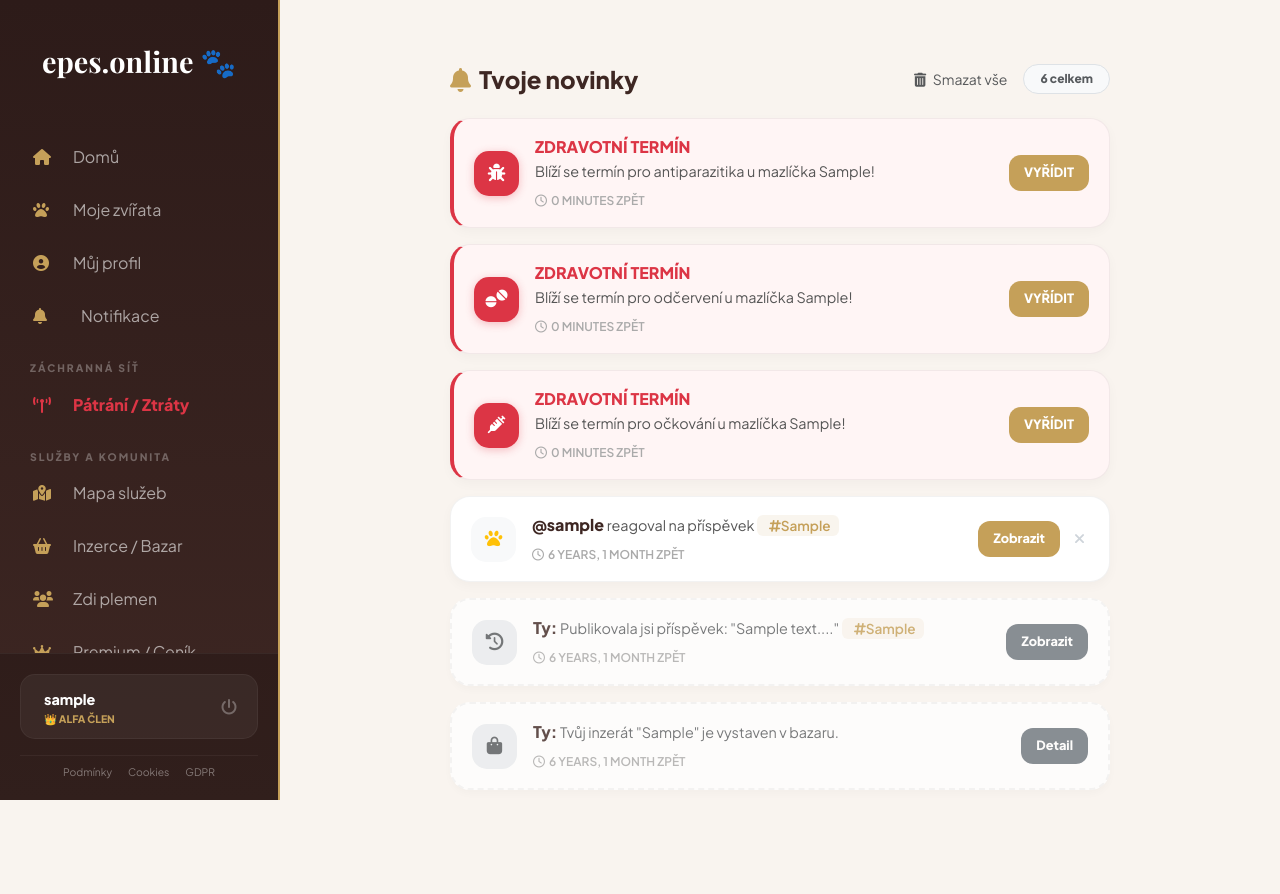
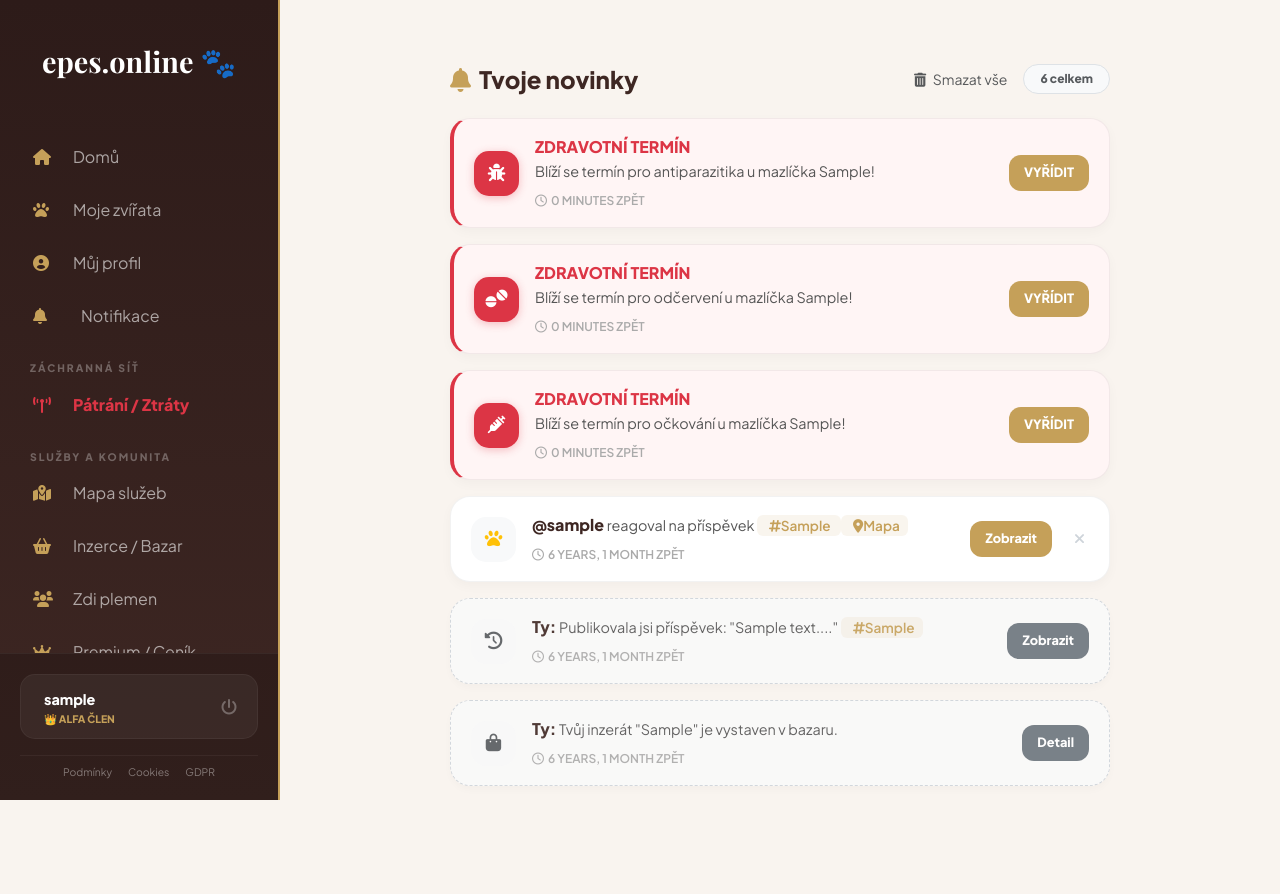
Before and after one commit to ikarivana/Pythonpes, a Django app: page /users/notifikace/ in a window 1280 px wide. After the commit the page ends 800 px from the top, so only its background shows below. Run offline with Django 5.2, Linux system fonts and the light colour scheme; a user stored in the database is signed in; tables that the repository leaves empty hold one stand-in row (values such as "Sample post").

Commit message:
hodnoceni sluzby v mapach

```diff
--- a/pes/settings.py
+++ b/pes/settings.py
@@ -27,7 +27,7 @@ load_dotenv()
 SECRET_KEY = os.getenv('SECRET_KEY', default='django-insecure-1pv+(%pqb466r@7*-l7wr0skdytrs**6d1sqlkx0mh_jp0%sjp')
 
 # SECURITY WARNING: don't run with debug turned on in production!
-DEBUG = False
+DEBUG = True
 
 
 ALLOWED_HOSTS = ['epes-8717.rostiapp.cz', 'www.epes.online', 'epes.online', '127.0.0.1', 'localhost']
--- a/users/models.py
+++ b/users/models.py
@@ -283,10 +283,19 @@ class Komentar(models.Model):
 class Notifikace(models.Model):
     prijemce = models.ForeignKey(User, on_delete=models.CASCADE, related_name='prijate_notifikace')
     odesilatel = models.ForeignKey(User, on_delete=models.CASCADE, related_name='odeslane_notifikace')
-    typ = models.CharField(max_length=20)  # 'like', 'komentar'
 
-    # --- OPRAVA: Použití názvu třídy Prispevek ---
+    # Rozšíříme o 'recenze' a 'moje_aktivita'
+    typ = models.CharField(max_length=20)  # 'like', 'komentar', 'recenze', 'moje_aktivita'
+
+    # Propojení na příspěvky ze zdi
     prispevek = models.ForeignKey('Prispevek', on_delete=models.CASCADE, null=True, blank=True)
+
+    # --- NOVÉ: Propojení na služby (vHome / Mapa) ---
+    # Předpokládám, že se tvůj model pro služby jmenuje 'Sluzba'
+    sluzba = models.ForeignKey('home.Sluzba', on_delete=models.CASCADE, null=True, blank=True)
+
+    # --- NOVÉ: Text pro "Moje aktivita" ---
+    text = models.TextField(null=True, blank=True)
     # ---------------------------------------------
 
     precteno = models.BooleanField(default=False)
--- a/users/templates/users/notifikace.html
+++ b/users/templates/users/notifikace.html
@@ -12,6 +12,7 @@
         --card-bg: #ffffff;
         --unread-bg: #fffbf4;
         --sos-red: #dc3545;
+        --activity-grey: #f8f9fa;
     }
 
     .notification-card {
@@ -26,13 +27,11 @@
 
     .notification-card:hover { transform: scale(1.01); }
 
-    /* Barevné indikátory podle typu a druhu zvířete */
     .notification-card.unread {
         background-color: var(--unread-bg);
         border-left: 4px solid var(--gold-accent);
     }
 
-    /* Kočičí varianta */
     .notification-card.is-cat.unread {
         border-left: 4px solid var(--cat-purple);
     }
@@ -40,6 +39,13 @@
     .notification-card.urgent-alert {
         background-color: #fff5f5;
         border-left: 4px solid var(--sos-red);
+    }
+
+    /* Styl pro "Moje aktivita" - jemnější ohraničení */
+    .notification-card.my-activity {
+        opacity: 0.9;
+        border: 1px dashed #ced4da;
+        background-color: #fafafa;
     }
 
     .icon-wrapper {
@@ -83,11 +89,7 @@
     }
 
     .is-cat .btn-view-sm { background: var(--cat-purple); }
-
-    .btn-view-sm:hover {
-        opacity: 0.9;
-        box-shadow: 0 4px 10px rgba(0,0,0,0.1);
-    }
+    .btn-view-sm:hover { opacity: 0.9; box-shadow: 0 4px 10px rgba(0,0,0,0.1); }
 
     .delete-link {
         color: #ced4da;
@@ -96,7 +98,6 @@
         margin-left: 10px;
         font-size: 0.9rem;
     }
-
     .delete-link:hover { color: var(--sos-red); }
 
     .empty-icon { font-size: 3.5rem; opacity: 0.2; }
@@ -127,11 +128,14 @@
 
     <div class="list-group border-0 px-2">
         {% for n in nots %}
-            <div class="notification-card d-flex align-items-center mb-3 {% if n.urgent %}urgent-alert{% elif not n.precteno and n.typ != 'moje_aktivita' and n.typ != 'moje_inzerce' %}unread{% endif %} {% if n.pes.druh == 'kocka' %}is-cat{% endif %}"
-                 {% if n.typ == 'moje_aktivita' or n.typ == 'moje_inzerce' %}style="opacity: 0.8; border-style: dashed !important; border-width: 2px;"{% endif %}>
+            {# Definice třídy pro Moje Aktivitu #}
+            <div class="notification-card d-flex align-items-center mb-3
+                {% if n.urgent %}urgent-alert{% elif not n.precteno and n.typ != 'moje_aktivita' and n.typ != 'moje_inzerce' %}unread{% endif %}
+                {% if n.pes.druh == 'kocka' %}is-cat{% endif %}
+                {% if n.typ == 'moje_aktivita' or n.typ == 'moje_inzerce' %}my-activity{% endif %}">
 
                 {# IKONA #}
-                <div class="icon-wrapper me-3" {% if n.typ == 'moje_aktivita' or n.typ == 'moje_inzerce' %}style="background: #e9ecef;"{% endif %}>
+                <div class="icon-wrapper me-3">
                     {% if n.typ == 'moje_inzerce' %}
                         <i class="fas fa-shopping-bag text-muted"></i>
                     {% elif n.typ == 'moje_aktivita' %}
@@ -140,6 +144,8 @@
                         <i class="fas fa-heart text-danger"></i>
                     {% elif n.typ == 'komentar' %}
                         <i class="fas fa-comment text-primary"></i>
+                    {% elif n.typ == 'recenze' %}
+                        <i class="fas fa-star text-warning"></i>
                     {% elif n.typ == 'zdravi_urgent' %}
                         <i class="{{ n.ikona_zdravi }} text-white"></i>
                     {% else %}
@@ -151,10 +157,14 @@
                 <div class="flex-grow-1 min-width-0">
                     <div class="mb-1 text-dark">
                         {% if n.typ == 'moje_aktivita' or n.typ == 'moje_inzerce' %}
-                            <strong style="color: var(--primary-brown);">Ty:</strong> <span class="text-muted" style="font-size: 0.9rem;">{{ n.text }}</span>
+                            <strong class="username">Ty:</strong>
+                            <span class="action-text">{{ n.text }}</span>
                         {% elif n.typ == 'zdravi_urgent' %}
                             <strong class="text-danger">{% if n.pes.druh == 'kocka' %}KOČIČÍ{% endif %} ZDRAVOTNÍ TERMÍN</strong><br>
                             <span class="action-text">{{ n.text }}</span>
+                        {% elif n.typ == 'recenze' %}
+                            <strong class="username">@{{ n.odesilatel.username }}</strong>
+                            <span class="action-text">napsal hodnocení k tvojí službě</span>
                         {% else %}
                             <strong class="username">@{{ n.odesilatel.username }}</strong>
                             <span class="action-text">
@@ -162,6 +172,7 @@
                             </span>
                         {% endif %}
 
+                        {# TAGY SEKCÍ #}
                         {% if n.prispevek %}
                             <span class="section-tag">
                                 {% if n.prispevek.plemeno %}
@@ -171,6 +182,12 @@
                                 {% endif %}
                             </span>
                         {% endif %}
+
+                        {% if n.typ == 'recenze' or n.sluzba %}
+                            <span class="section-tag">
+                                <i class="fas fa-map-marker-alt ms-1"></i>Mapa
+                            </span>
+                        {% endif %}
                     </div>
                     <small class="time-stamp">
                         <i class="far fa-clock me-1"></i>{{ n.datum_vytvoreni|timesince }} zpět
@@ -178,22 +195,19 @@
                 </div>
 
                 {# TLAČÍTKA AKCÍ #}
-                <div class="d-flex align-items-center">
+                <div class="d-flex align-items-center gap-2">
                     {% if n.typ == 'zdravi_urgent' %}
-                        <a href="{% url 'veterinar' pes_id=n.pes.id %}" class="btn-view-sm ms-2 {% if not n.pes.druh == 'kocka' %}btn-danger-custom{% endif %}" {% if n.pes.druh == 'kocka' %}style="background: var(--cat-purple);"{% endif %}>
-                            VYŘÍDIT
-                        </a>
+                        <a href="{% url 'veterinar' pes_id=n.pes.id %}" class="btn-view-sm">VYŘÍDIT</a>
+                    {% elif n.typ == 'recenze' and n.sluzba %}
+                        <a href="{% url 'detail_sluzby' n.sluzba.id %}" class="btn-view-sm">K recenzi</a>
+                    {% elif n.sluzba %}
+                         <a href="{% url 'detail_sluzby' n.sluzba.id %}" class="btn-view-sm">Zobrazit</a>
                     {% elif n.prispevek %}
-                        <a href="{% if n.prispevek.plemeno %}{% url 'zed_plemene' n.prispevek.plemeno.slug %}{% else %}{% url 'seznam_zdi' %}{% endif %}" class="btn-view-sm ms-2" {% if n.typ == 'moje_aktivita' %}style="background: #6c757d;"{% endif %}>
-                            Zobrazit
-                        </a>
+                        <a href="{% if n.prispevek.plemeno %}{% url 'zed_plemene' n.prispevek.plemeno.slug %}{% else %}{% url 'seznam_zdi' %}{% endif %}" class="btn-view-sm" {% if n.typ == 'moje_aktivita' %}style="background: #6c757d;"{% endif %}>Zobrazit</a>
                     {% elif n.inzerat %}
-                        <a href="{% url 'detail_inzeratu' n.inzerat.id %}" class="btn-view-sm ms-2" style="background: #6c757d;">
-                            Detail
-                        </a>
+                        <a href="{% url 'detail_inzeratu' n.inzerat.id %}" class="btn-view-sm" style="background: #6c757d;">Detail</a>
                     {% endif %}
 
-                    {# KŘÍŽEK SMAZÁNÍ #}
                     {% if n.id %}
                         <a href="{% url 'smazat_notifikaci' n.id %}" class="delete-link" title="Smazat">
                             <i class="fas fa-times"></i>
```
Also changed, not shown: home/templates/home/detail_sluzby.html (+13 -4 lines), home/views.py (+44 -17 lines).
